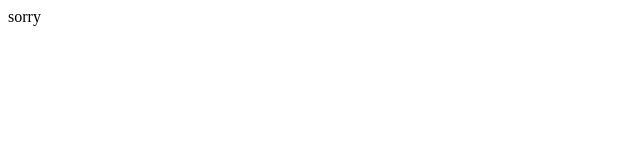
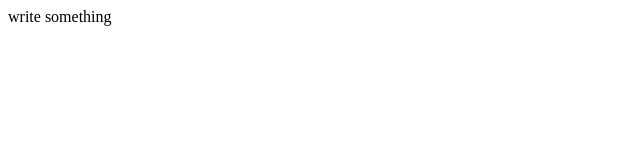
Before and after one commit to kevinburke/local-servers, a plain HTML site: page static/index.html in a window 1280 px wide. Shown: the full height of the page, 0-640 px from the left. Drawn offline with Linux system fonts and the light colour scheme.

Commit message:
change text

```diff
--- a/static/index.html
+++ b/static/index.html
@@ -1,2 +1,2 @@
 <!doctype html>
-<html>sorry</html>
+<html>write something</html>
```
